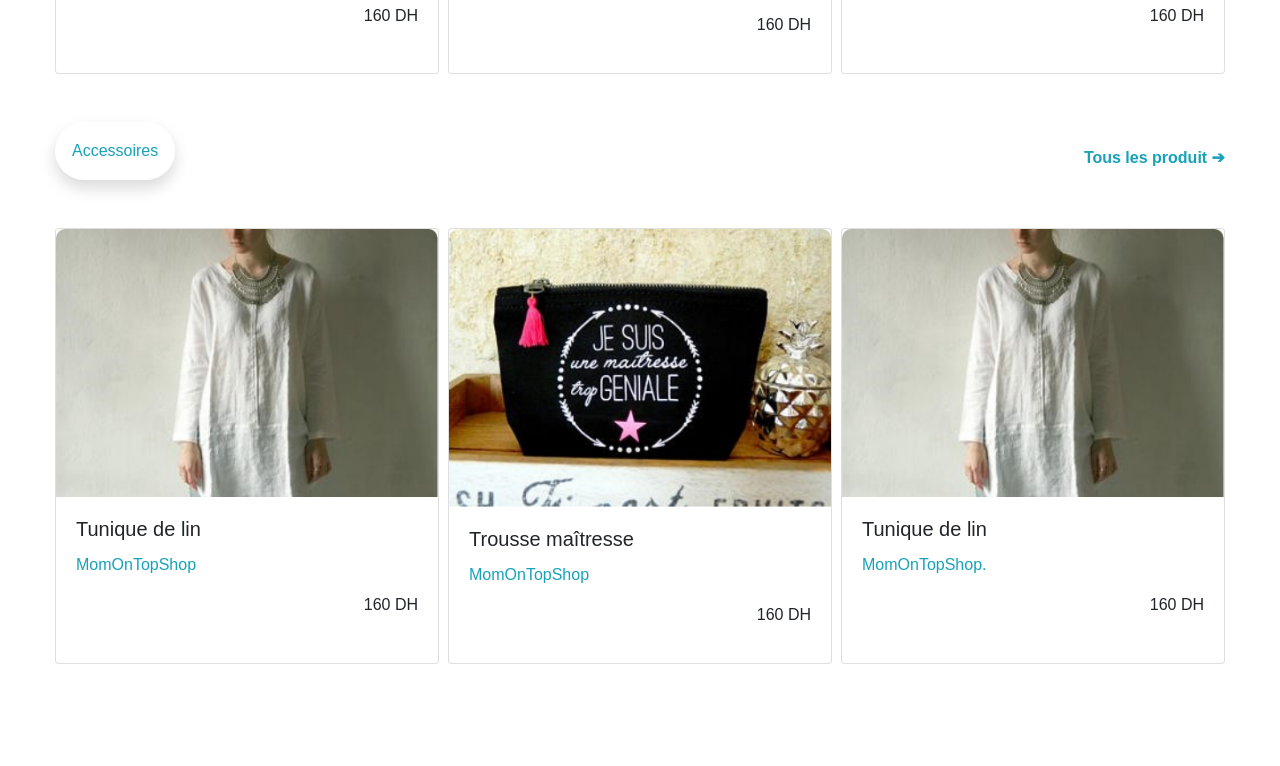
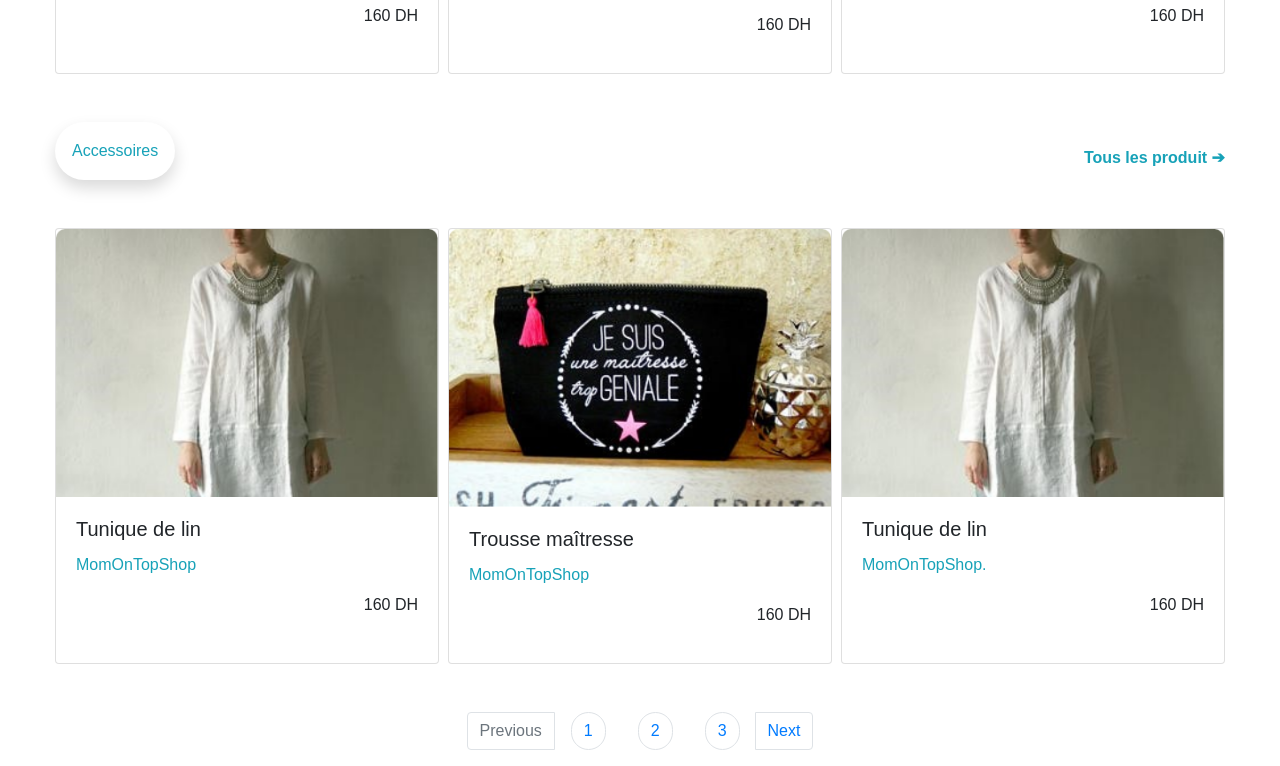
Before and after one commit to SaraMarhoum/EL-Gt-Store, a website: page index.html in a window 1280 px wide. Shown: the part 1835-2601 px from the top of the page. Before the commit the page ends 2547 px from the top, so only its background shows below. Drawn offline with nearby package versions, Linux system fonts and the light colour scheme.

Commit message:
add pagination page acceuile ok

```diff
--- a/index.html
+++ b/index.html
@@ -138,6 +138,20 @@
       </div>
     </div>
     </div>
+
+    <nav aria-label="Page navigation example">
+      <ul class="pagination justify-content-center">
+        <li class="page-item disabled">
+          <a class="page-link" href="#" tabindex="-1" aria-disabled="true">Previous</a>
+        </li>
+        <li class="page-item"><a class="page-link mx-3 rounded-pill" href="#">1</a></li>
+        <li class="page-item"><a class="page-link mx-3 rounded-pill" href="#">2</a></li>
+        <li class="page-item"><a class="page-link  mx-3 rounded-pill" href="#">3</a></li>
+        <li class="page-item">
+          <a class="page-link" href="#">Next</a>
+        </li>
+      </ul>
+    </nav>
   </main>
   <script crossorigin="anonymous" integrity="sha384-J6qa4849blE2+poT4WnyKhv5vZF5SrPo0iEjwBvKU7imGFAV0wwj1yYfoRSJoZ+n"
     src="https://code.jquery.com/jquery-3.4.1.slim.min.js"></script>
```
